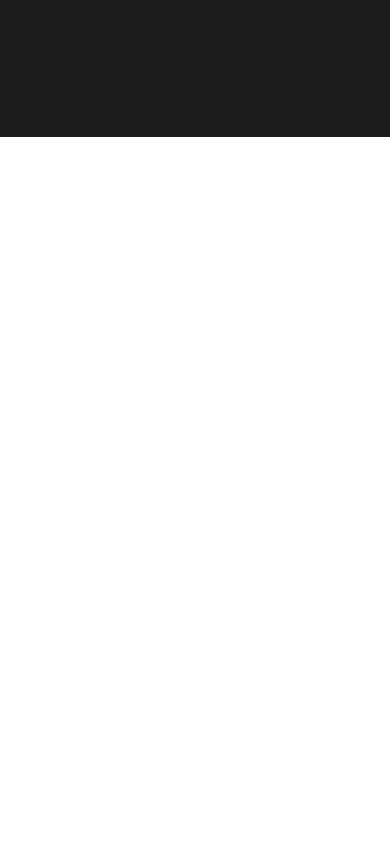
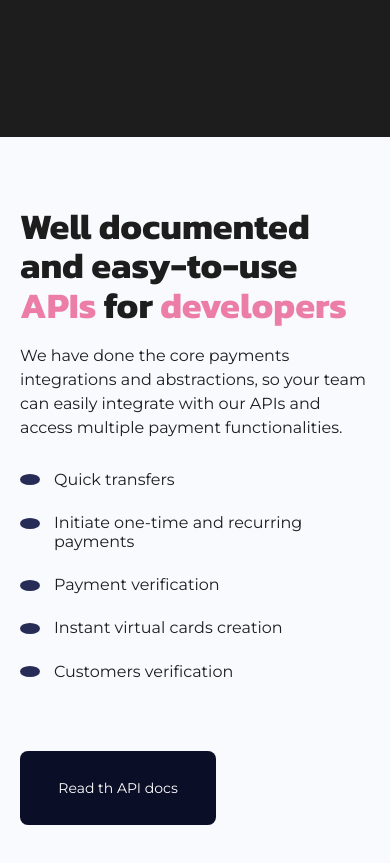
Before and after one commit to Nkiriobasi/flutterwave_clone, a React (Create React App) app: page / in a window 390 px wide. Shown: the part 5760-6623 px from the top of the page. Before the commit the page ends 5897 px from the top, so only its background shows below. Built offline with nearby package versions, Linux system fonts and the light colour scheme.

Commit message:
completed the apis section layout(desktop, tablet and mobile view)

```diff
--- a/src/App.js
+++ b/src/App.js
@@ -5,6 +5,7 @@ import Payment from "./components/Payment";
 import Commerce from "./components/Commerce";
 import Customer from "./components/Customer";
 import DarkCard from "./components/DarkCard";
+import Apis from "./components/Apis";
 
 function App() {
   return (
@@ -16,6 +17,7 @@ function App() {
       <Payment />
       <Commerce />
       <DarkCard />
+      <Apis />
     </main>
   );
 }
--- /dev/null
+++ b/src/components/Apis.jsx
@@ -0,0 +1,31 @@
+import React from 'react';
+import styles from './Apis.module.css';
+import { Link } from 'react-router-dom';
+
+const Apis = () => {
+  return (
+    <section className={styles.apis__section}>
+        <div className={styles.apis__container}>
+            <h2 className={styles.h1}>Well documented and easy-to-use <span className={styles.pinkColor}>APIs</span> for <span className={styles.pinkColor}>developers</span></h2>
+            <p className={styles.api__description}>
+                We have done the core payments integrations and abstractions, so your team can easily integrate with our
+                APIs and access multiple payment functionalities.
+            </p>
+
+            <ul className={styles.ul}>
+                <li className={styles.li}>Quick transfers</li>
+                <li className={styles.li}>Initiate one-time and recurring payments</li>
+                <li className={styles.li}>Payment verification</li>
+                <li className={styles.li}>Instant virtual cards creation</li>
+                <li className={styles.li}>Customers verification</li>
+            </ul>
+
+            <Link to="" className={styles.btn__lg}>
+                <span className={styles.btn__label}>Read th API docs</span>
+            </Link>
+        </div>
+    </section>
+  )
+}
+
+export default Apis;
--- /dev/null
+++ b/src/components/Apis.module.css
@@ -0,0 +1,115 @@
+.pinkColor{
+    color: #EB7DA7;
+}
+
+.apis__section{
+    background: #F8FAFD;
+    width: 100%;
+    height: auto;
+    padding: 10rem 1.25rem;
+}
+
+.apis__container{
+    max-width: 68.25rem;
+    margin: 0 auto;
+    color: #1D1D1D;
+}
+
+.h1{
+    max-width: 52.625rem;
+    height: auto;
+    line-height: 1.1;
+    margin: 0 0 2.5rem;
+    font-family: var(--kanit-font);
+    font-size: 5rem;
+}
+
+.api__description{
+    margin: 0 0 2.5rem;
+    font-size: 1.375rem;
+    font-family: var(--montserrat-font);
+    max-width: 38.75rem;
+    height: auto;
+    line-height: 1.5;
+}
+
+.ul{
+    margin: 0 0 4.375rem;
+}
+
+.li{
+    margin: 0 0 1.5rem;
+    position: relative;
+    font-size: 1.125rem;
+    font-family: var(--montserrat-font);
+    padding-left: 2.125rem;
+    line-height: 1.2;
+}
+
+.li::before{
+    background-color: #262c55;
+    border-radius: 100%;
+    content: "";
+    position: absolute;
+    width: 1.25rem;
+    height: 0.688rem;
+    top: 0.3rem;
+    left: 0;
+}
+
+.btn__lg{
+    background-color: var(--denim-color);
+    width: 12.25rem;
+    height: 4.625rem;
+    padding: 28px 32px;
+    color: var(--white-color);
+    border-radius: 0.5rem;
+    display: inline-block;
+    text-decoration: none;
+    text-align: center;
+}
+
+.btn__label{
+    font-size: 0.875rem;
+    font-family: var(--montserrat-font);
+}
+
+
+@media only screen and (max-width: 900px){
+    .h1{
+        font-size: 3.125rem;
+    }
+}
+
+
+@media only screen and (max-width: 768px){
+    .apis__section{
+        padding: 6.25rem 1.25rem;
+    }
+
+    .h1{
+        margin: 0 0 1.875rem;
+    }
+}
+
+
+@media only screen and (max-width: 600px){
+    .apis__section{
+        padding: 4.375rem 1.25rem;
+    }
+
+    .h1{
+        font-size: 2.25rem;
+        margin: 0 0 1.125rem;
+    }
+
+    .api__description{
+        font-size: 1rem;
+        margin: 0 0 1.875rem;
+    }
+
+    .li{
+        font-size: 1rem;
+    }
+
+}
```
